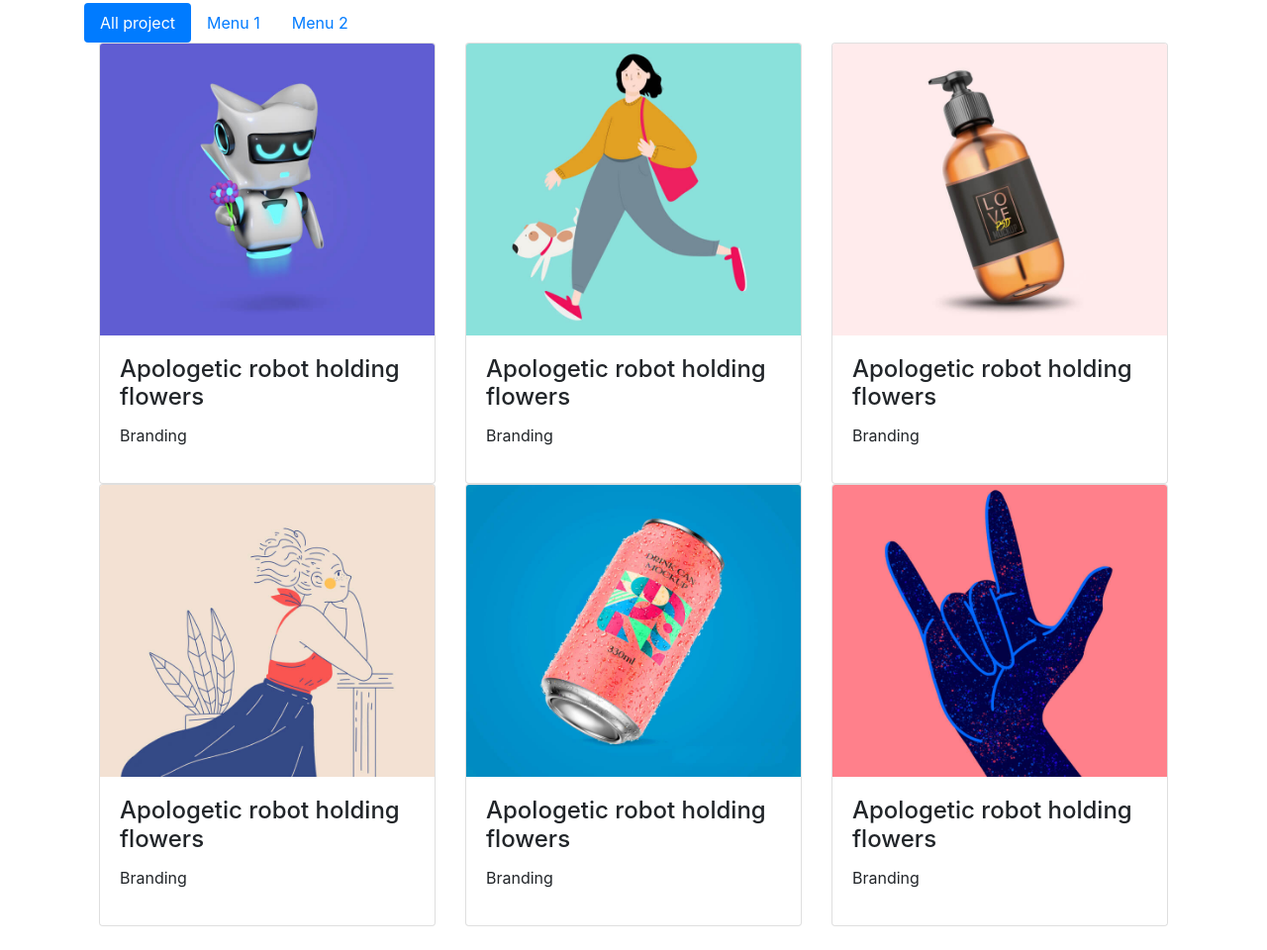
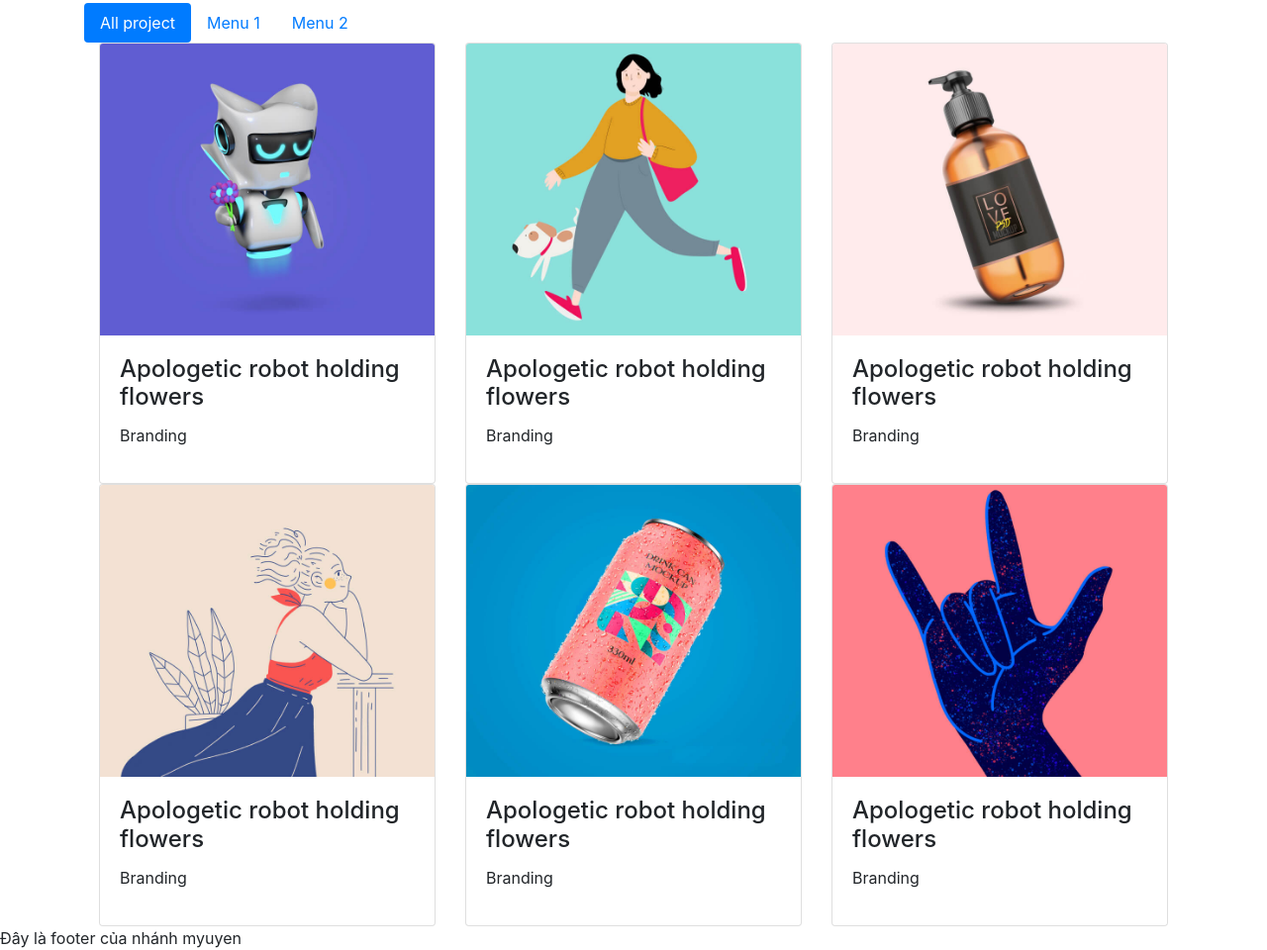
Before and after one commit to myuyen2111/BC22-DemoGit, a plain HTML site: page index.html in a window 1280 px wide. Shown: the part 813-1773 px from the top of the page at 99% size. Before the commit the page ends 1749 px from the top, so only its background shows below. Drawn offline with nearby package versions, Linux system fonts and the light colour scheme.

Commit message:
footer by myuyen

```diff
--- a/index.html
+++ b/index.html
@@ -205,7 +205,7 @@
         </div>
       </div>
     </section>
-
+<footer>Đây là footer của nhánh myuyen</footer>
     <!-- Optional JavaScript -->
     <!-- jQuery first, then Popper.js, then Bootstrap JS -->
     <script
```
